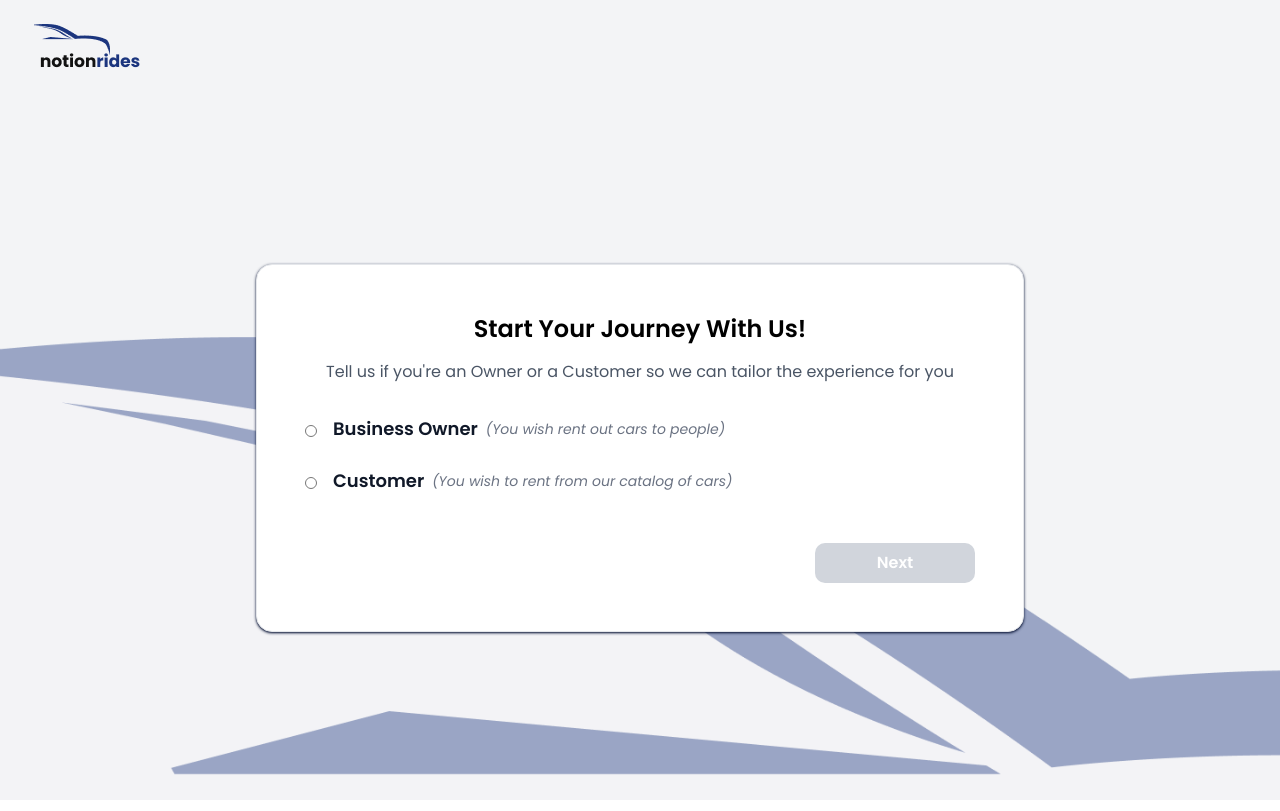
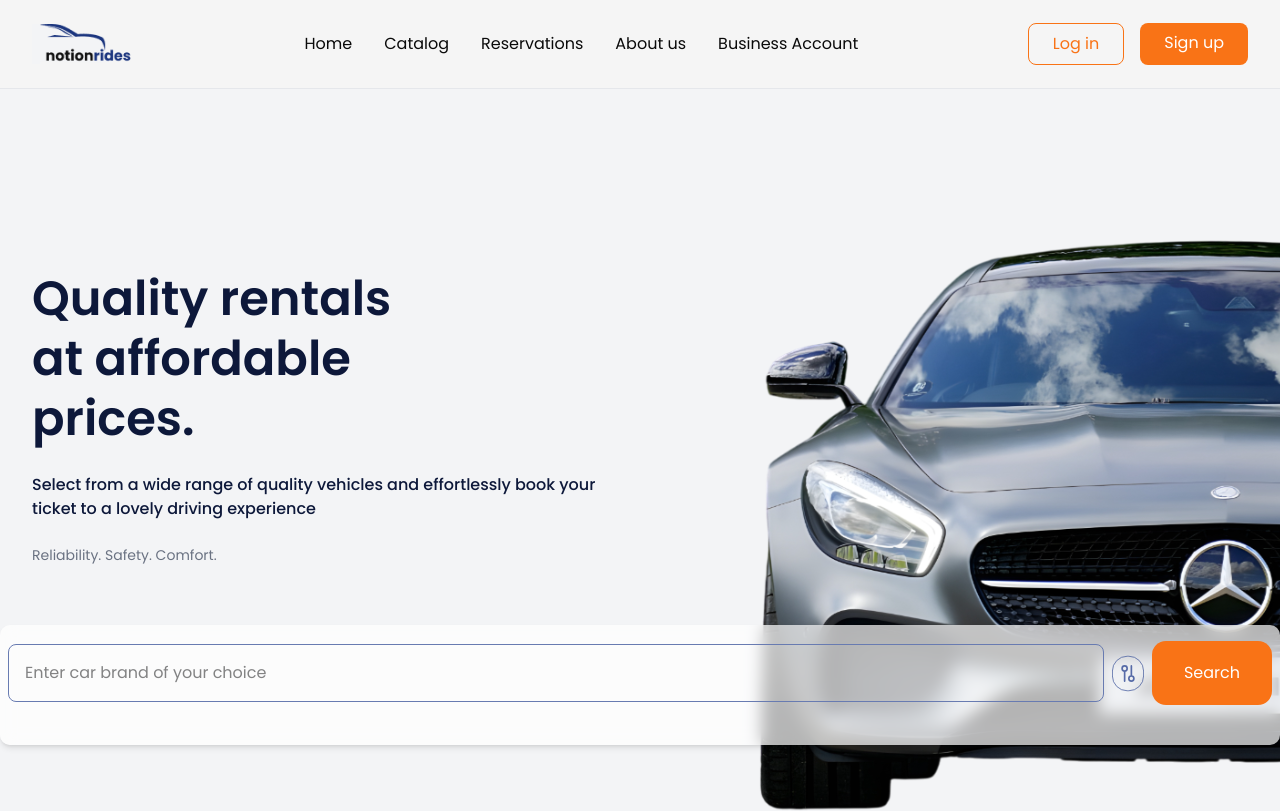
Before and after one commit to team-notion/team-notion, a React (Vite) app in the folder frontend/: page / in a window 1280 px wide. Shown: the top 811 px of the page. Built offline with nearby package versions, Linux system fonts and the light colour scheme; no server answers.

Commit message:
fix: fix navigation and responsiveness

```diff
--- a/frontend/src/components/home/sections/About.tsx
+++ b/frontend/src/components/home/sections/About.tsx
@@ -1,28 +1,39 @@
-import React from 'react'
+import React from 'react';
 import BMW from "../../../assets/bmw.svg";
 
 const About = () => {
   return (
-     <section className="bg-[#B9C2DB]/50 relative overflow-hidden py-10 md:py-52 rounded-xl">
-        <div className="max-w-7xl mx-auto px-4 sm:px-6 lg:px-8">
-          <div className="grid grid-cols-1 lg:grid-cols-2 gap-12 items-center">
-            <div className="space-y-6">
-              <h2 className="text-3xl lg:text-5xl font-semibold text-[#0D183A]">About us</h2>
-              <p className="text-black text-base leading-relaxed">
-                We are a leading car rental company dedicated to providing quality vehicles at affordable prices. Our
-                mission is to make car rentals accessible and convenient for everyone. With a wide selection of vehicles
-                and excellent customer service, we ensure your driving experience is smooth and enjoyable.
-              </p>
-              <button className="px-6 py-5 bg-[#F97316] text-white rounded-xl hover:bg-orange-600 cursor-pointer">Book a car</button>
-            </div>
+    <section className="bg-[#B9C2DB]/50 relative overflow-hidden py-12 md:py-52 rounded-xl">
+      <div className="max-w-7xl mx-auto px-4 sm:px-6 lg:px-8">
+        <div className="grid grid-cols-1 lg:grid-cols-2 gap-10 md:gap-12 items-center">
 
-            <div className="absolute right-0 top-0 bottom-0 w-full md:w-1/2 ">
-            <img src={BMW} alt="Mercedes-AMG Car" className="w-full h-full object-cover object-left" />
+          {/* Text Section */}
+          <div className="space-y-5 md:space-y-6 text-center lg:text-left relative z-10">
+            <h2 className="text-3xl sm:text-4xl lg:text-5xl font-semibold text-[#0D183A]">About us</h2>
+            <p className="text-sm sm:text-base text-black leading-relaxed px-2 md:px-0">
+              We are a leading car rental company dedicated to providing quality vehicles at affordable prices.
+              Our mission is to make car rentals accessible and convenient for everyone. With a wide selection of
+              vehicles and excellent customer service, we ensure your driving experience is smooth and enjoyable.
+            </p>
+            <div className="flex justify-center lg:justify-start">
+              <button className="px-6 py-4 sm:py-5 bg-[#F97316] text-white rounded-xl hover:bg-orange-600 transition cursor-pointer text-sm sm:text-base">
+                Book a car
+              </button>
             </div>
           </div>
+
+          {/* Image Section */}
+          <div className="relative lg:absolute lg:right-0 lg:top-0 lg:bottom-0 w-full lg:w-1/2 mt-8 lg:mt-0">
+            <img
+              src={BMW}
+              alt="BMW Car"
+              className="w-full h-60 sm:h-80 md:h-full object-cover object-center lg:object-left rounded-md lg:rounded-none"
+            />
+          </div>
         </div>
-      </section>
-  )
-}
+      </div>
+    </section>
+  );
+};
 
-export default About
+export default About;
--- a/frontend/src/components/home/sections/Hero.tsx
+++ b/frontend/src/components/home/sections/Hero.tsx
@@ -1,53 +1,83 @@
 import { useState } from "react";
-import AMG from "../../../assets/amg.svg"
-import { FilterModal } from '@/components/FilterModal';
+import AMG from "../../../assets/amg.svg";
+import { FilterModal } from "@/components/FilterModal";
 
 const Hero = () => {
-  const [filterModalOpen, setFilterModalOpen] = useState(false)
+  const [filterModalOpen, setFilterModalOpen] = useState(false);
 
   return (
-     <section className="relative bg-[#F3F4F6] overflow-hidden py-0 md:py-30">
-
-        <div className="max-w-7xl mx-auto px-4 sm:px-6 lg:px-8 py-15">
-          <div className="grid grid-cols-1 lg:grid-cols-2 gap-12 items-center">
-            <div className="space-y-6">
-              <h1 className="text-5xl font-semibold text-[#0D183A] leading-tight">Quality rentals <br /> at affordable <br /> prices.</h1>
-              <p className="text-base font-medium text-[#0D183A]">
-                Select from a wide range of quality vehicles and effortlessly book your ticket to a lovely driving
-                experience
+    <section className="relative bg-[#F3F4F6] overflow-hidden py-10 md:py-30">
+      <div className="max-w-7xl mx-auto px-4 sm:px-6 lg:px-8 py-10 md:py-15">
+        <div className="grid grid-cols-1 lg:grid-cols-2 gap-8 md:gap-12 items-center">
+          {/* Left Text Section */}
+          <div className="space-y-4 md:space-y-6 text-center lg:text-left relative z-10">
+            <h1 className="text-3xl sm:text-4xl lg:text-5xl font-semibold text-[#0D183A] leading-tight">
+              Quality rentals <br className="hidden md:block" /> at affordable <br className="hidden md:block" /> prices.
+            </h1>
+            <p className="text-sm sm:text-base font-medium text-[#0D183A] px-2 md:px-0">
+              Select from a wide range of quality vehicles and effortlessly book your ticket to a lovely driving experience
             </p>
-              <p className="text-sm text-gray-500">Reliability. Safety. Comfort.</p>
-
+            <p className="text-xs sm:text-sm text-gray-500">Reliability. Safety. Comfort.</p>
           </div>
 
-            <div className="absolute right-0 top-0 bottom-0 w-full md:w-1/2 ">
-            <img src={AMG} alt="Mercedes-AMG Car" className="w-full h-full object-cover object-left" />
+          {/* Right Image Section */}
+          <div className="relative lg:absolute lg:right-0 lg:top-0 lg:bottom-0 w-full lg:w-1/2 mt-6 lg:mt-0">
+            <img
+              src={AMG}
+              alt="Mercedes-AMG Car"
+              className="w-full h-60 sm:h-80 md:h-full object-cover object-center lg:object-left rounded-md lg:rounded-none"
+            />
           </div>
         </div>
       </div>
 
+      {/* Search Bar */}
       <div className="relative z-20 flex items-center justify-center space-x-2 py-10 pt-4 bg-white/70 backdrop-blur-sm p-2 rounded-lg shadow-md w-full">
         <input
           type="text"
           placeholder="Enter car brand of your choice"
-            className="flex-1 px-4 py-5 border border-[#687BB1] rounded-md focus:outline-none max-w-6xl"
+          className="w-full sm:flex-1 px-4 py-3 sm:py-4 border border-[#687BB1] rounded-md focus:outline-none text-sm sm:text-base max-w-6xl"
           onClick={() => setFilterModalOpen(true)}
         />
-          <button
-            className="absolute right-1/4 top-12 -translate-y-1/2 w-8 h-8 rounded-full flex items-center justify-center transition-colors"
+        <div className="flex items-center gap-2 w-full sm:w-auto justify-between sm:justify-start">
+          <button className="hidden sm:flex items-center justify-center w-8 h-8 rounded-full transition-colors">
+            <svg
+              width="38"
+              height="43"
+              viewBox="0 0 38 43"
+              fill="none"
+              xmlns="http://www.w3.org/2000/svg"
             >
-            <svg width="38" height="43" viewBox="0 0 38 43" fill="none" xmlns="http://www.w3.org/2000/svg">
-              <rect x="37.5" y="1" width="41" height="37" rx="17.5" transform="rotate(90 37.5 1)" stroke="#4B61A1" stroke-opacity="0.93"/>
-              <path d="M23 12.5L23 24.5M23 24.5C21.3431 24.5 20 25.8431 20 27.5C20 29.1569 21.3431 30.5 23 30.5C24.6569 30.5 26 29.1569 26 27.5C26 25.8431 24.6569 24.5 23 24.5ZM15 18.5L15 30.5M15 18.5C13.3431 18.5 12 17.1569 12 15.5C12 13.8431 13.3431 12.5 15 12.5C16.6569 12.5 18 13.8431 18 15.5C18 17.1569 16.6569 18.5 15 18.5Z" stroke="#4B61A1" stroke-opacity="0.93" stroke-width="2" stroke-linecap="round" stroke-linejoin="round"/>
+              <rect
+                x="37.5"
+                y="1"
+                width="41"
+                height="37"
+                rx="17.5"
+                transform="rotate(90 37.5 1)"
+                stroke="#4B61A1"
+                strokeOpacity="0.93"
+              />
+              <path
+                d="M23 12.5L23 24.5M23 24.5C21.3431 24.5 20 25.8431 20 27.5C20 29.1569 21.3431 30.5 23 30.5C24.6569 30.5 26 29.1569 26 27.5C26 25.8431 24.6569 24.5 23 24.5ZM15 18.5L15 30.5M15 18.5C13.3431 18.5 12 17.1569 12 15.5C12 13.8431 13.3431 12.5 15 12.5C16.6569 12.5 18 13.8431 18 15.5C18 17.1569 16.6569 18.5 15 18.5Z"
+                stroke="#4B61A1"
+                strokeOpacity="0.93"
+                strokeWidth="2"
+                strokeLinecap="round"
+                strokeLinejoin="round"
+              />
             </svg>
+          </button>
 
+          <button className="w-full sm:w-auto px-6 sm:px-8 py-3 sm:py-5 bg-[#F97316] text-sm sm:text-base text-white rounded-xl cursor-pointer hover:bg-orange-600 transition">
+            Search
           </button>
-          <button className="px-8 py-5 bg-[#F97316] text-base text-white rounded-xl cursor-pointer hover:bg-orange-600">Search</button>
+        </div>
       </div>
 
       <FilterModal open={filterModalOpen} onOpenChange={setFilterModalOpen} />
     </section>
-  )
-}
+  );
+};
 
-export default Hero
+export default Hero;
--- a/frontend/src/components/home/sections/TopPicks.tsx
+++ b/frontend/src/components/home/sections/TopPicks.tsx
@@ -7,19 +7,19 @@ import { Link } from 'react-router';
 
 const TopPicks = () => {
   return (
-    <section className="bg-[#B9C2DB]/50 py-20 relative rounded-xl">
+    <section className="bg-[#B9C2DB]/50 py-16 md:py-20 relative rounded-xl overflow-hidden">
         <div className="max-w-7xl mx-auto px-4 sm:px-6 lg:px-8">
-            <h2 className="text-3xl md:text-5xl font-semibold text-[#0D183A] mb-3 md:mb-18">Top pick this month</h2>
+            <h2 className="text-3xl sm:text-4xl md:text-5xl font-semibold text-[#0D183A] mb-6 md:mb-12 text-center lg:text-left">Top pick this month</h2>
 
           <div className="grid grid-cols-1 lg:grid-cols-2 gap-12 items-center p-8">
-            <div className="space-y-4">
+            <div className="space-y-5 md:space-y-6 text-center lg:text-left z-10">
               <h3 className="text-3xl md:text-5xl font-bold text-black leading-tight">Porsche 718 <br /> Cayman</h3>
-              <div className="flex items-center space-x-4 mb-10">
+              <div className="flex flex-wrap justify-center lg:justify-start gap-4 mb-8 md:mb-10">
                 <span className="text-sm font-bold text-black flex items-center gap-1"><IoPersonOutline /> 2</span>
                 <span className="text-sm font-bold text-black flex items-center gap-1"><FaCarRear /> Manual</span>
                 <span className="text-sm font-bold text-black flex items-center gap-1"><BsFillFuelPumpFill /> 100lv</span>
               </div>
-              <Link to="/reservation" className="px-6 py-5  bg-[#F97316] text-white text-base font-bold rounded-xl hover:bg-orange-60 cursor-pointer">Rent now</Link>
+              <Link to="/reservation" className="px-6 py-4 sm:py-5 bg-[#F97316] text-white text-sm sm:text-base font-bold rounded-xl hover:bg-orange-600 transition cursor-pointer">Rent now</Link>
             </div>
 
             <div className="absolute right-0 top-0 bottom-0 w-full md:w-1/2 ">
--- a/frontend/src/routes.tsx
+++ b/frontend/src/routes.tsx
@@ -11,7 +11,7 @@ import ReservationPage from "./pages/reservation";
 
 const routes = createBrowserRouter([
   {
-    path: "/",
+    path: "/home",
     element: <Home />,
   },
   {
@@ -23,7 +23,7 @@ const routes = createBrowserRouter([
     element: <Login />,
   },
   {
-      path: "/landing",
+      path: "/",
       element: <LandingPage />
   },
   {
```
Also changed, not shown: frontend/src/components/home/Footer.tsx (+35 -17 lines). Lines whose indentation alone changed are shown as unchanged.
